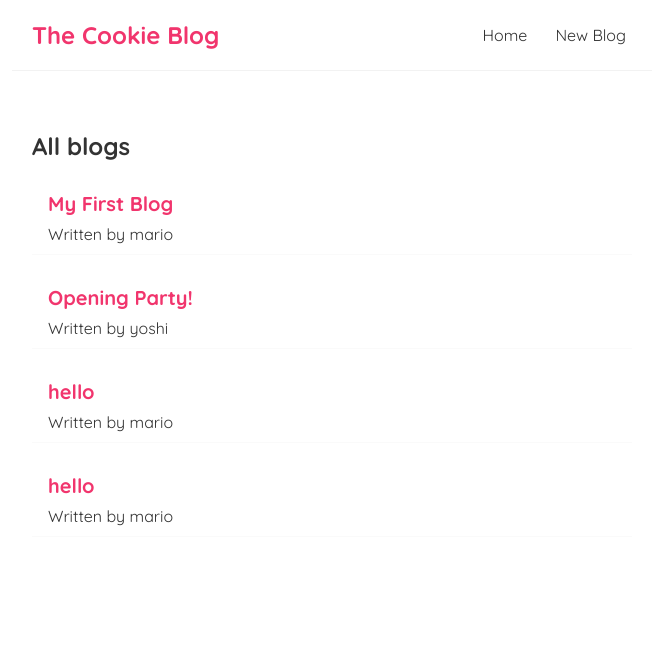
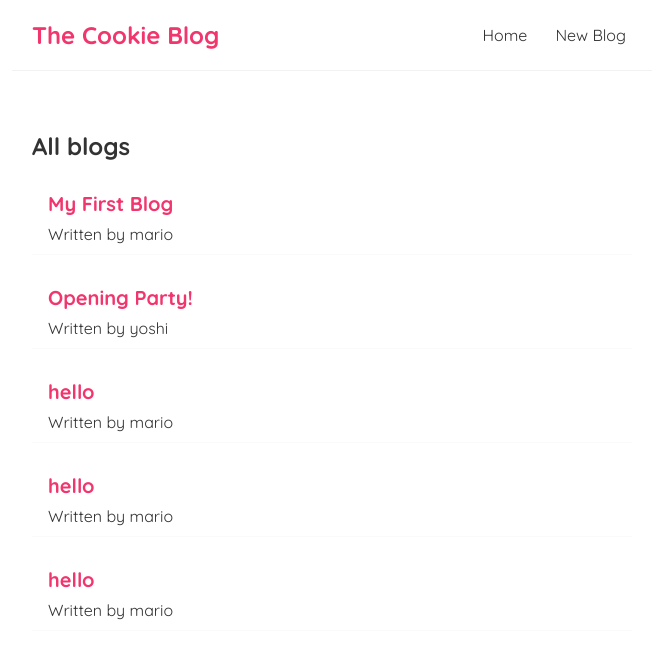
Before and after one commit to ngavu2004/ReactBlogging-app, a React (Create React App) app: page / in a window 1280 px wide. Shown: the top 658 px of the page, without its empty margins (308-964 px from the left). Built offline with nearby package versions, Linux system fonts and the light colour scheme; data requests are answered from the project's data file.

Commit message:
Redirects

```diff
--- a/data/db.json
+++ b/data/db.json
@@ -23,6 +23,12 @@
       "body": "hello",
       "author": "mario",
       "id": 4
+    },
+    {
+      "title": "hello",
+      "body": "hello",
+      "author": "mario",
+      "id": 5
     }
   ]
 }
--- a/src/Create.js
+++ b/src/Create.js
@@ -1,9 +1,12 @@
 import { useState } from "react";
+import { useHistory } from "react-router-dom";
+
 const Create = () => {
     const [title, setTitle] = useState('hello');
     const [body, setBody] = useState('hello');
     const [author, setAuthor] = useState('mario');
     const [isPending,setIsPending] = useState(false);
+    const history = useHistory();
 
     const handleSubmit = (e) => {
         e.preventDefault();
@@ -16,7 +19,12 @@ const Create = () => {
         }).then(() => {
             console.log('new blog added');
             setIsPending(false);
+            // go back or forth how many page in history
+            // history.go(-1);
+            // Go to a specific route
+            history.push('/');
         })
+
     }
     return (
         <div className="create">
```
